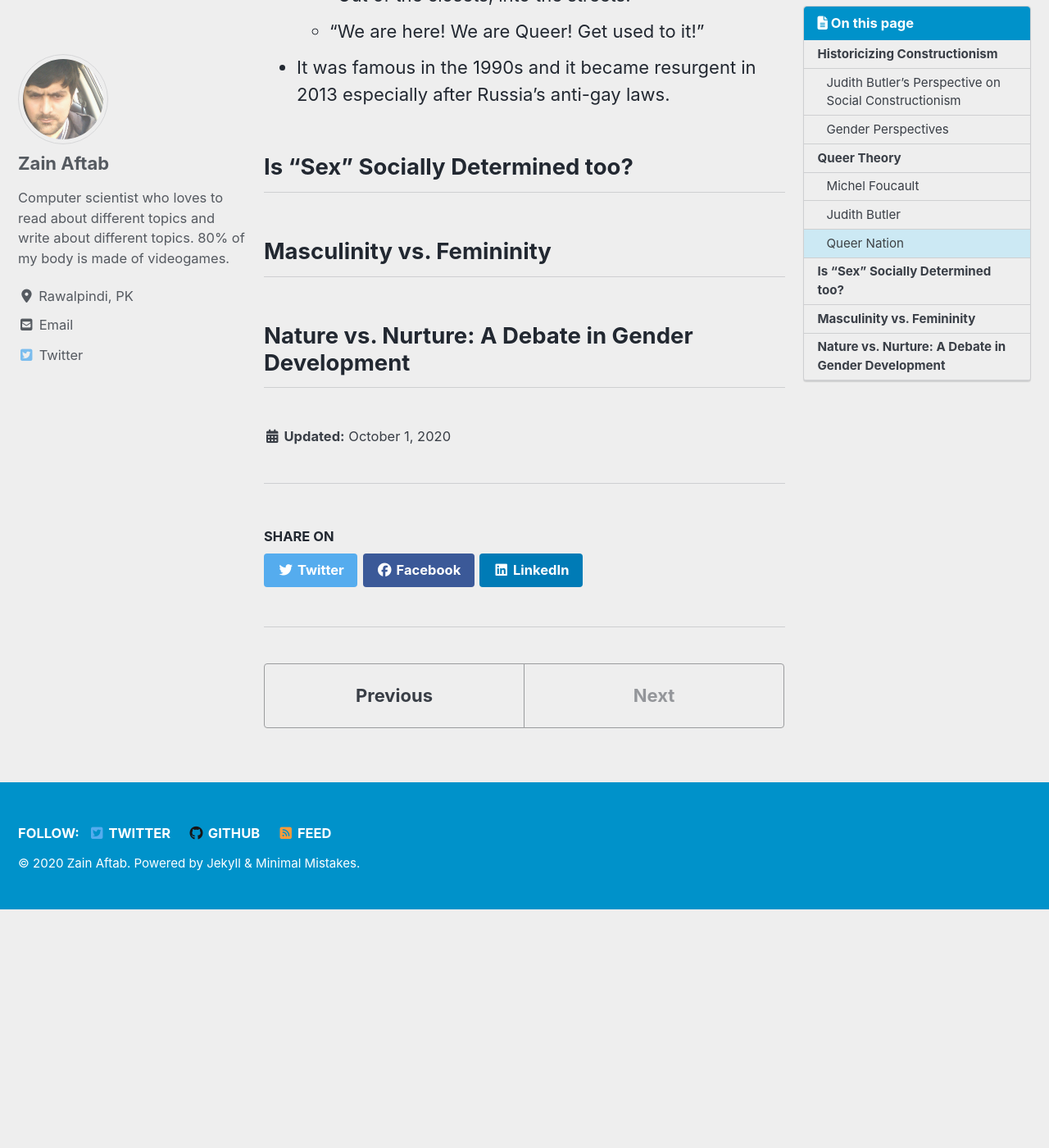
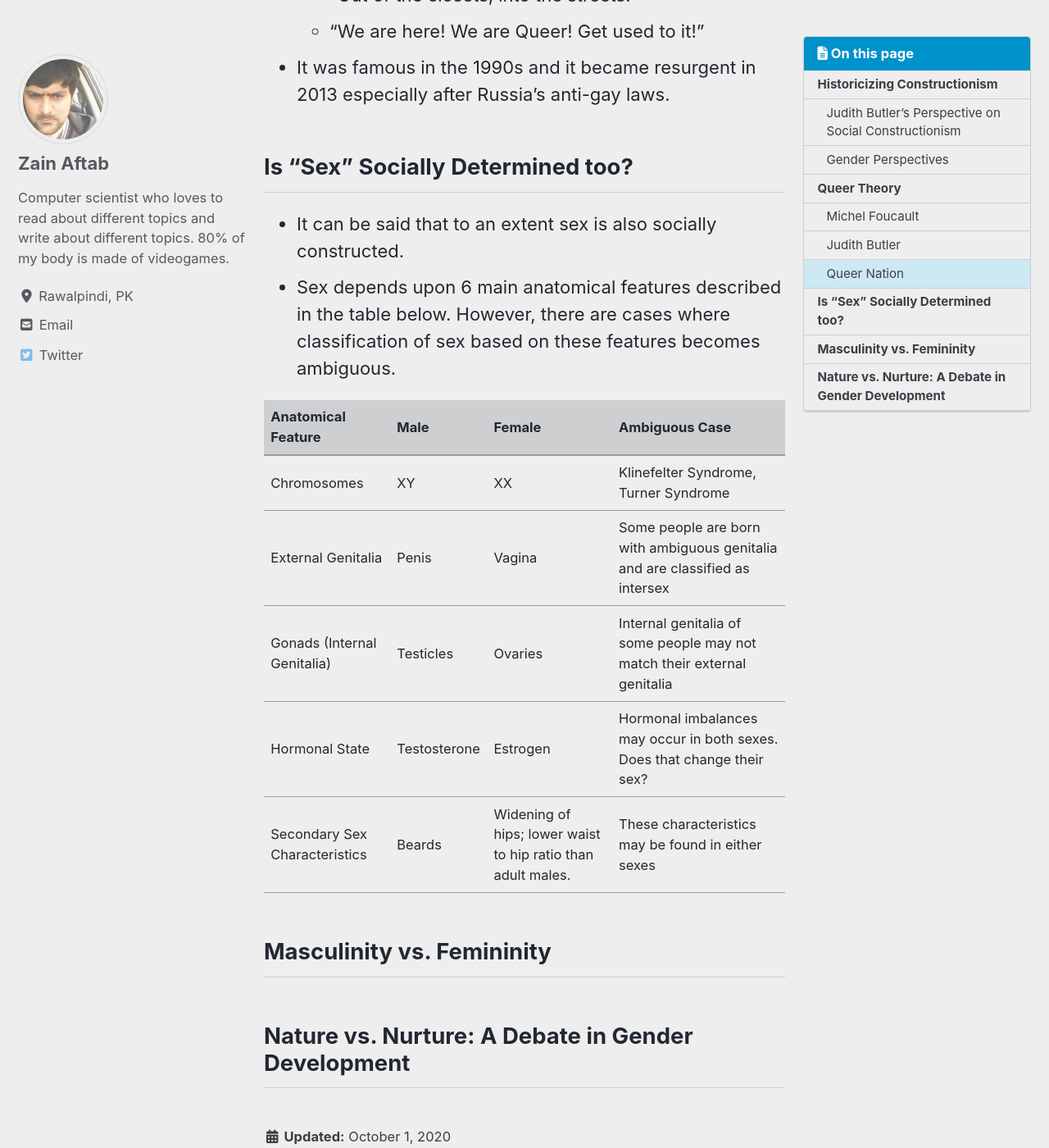
Before and after one commit to zainaftab2225/zainaftab2225.github.io, a Jekyll site: the page built from _genderstudies/social-construction-of-gender.md, in a window 1280 px wide and 1400 px high, scrolled down 9514 px. Shown: the whole window at 82% size. Built offline with Jekyll 4.4.1, drawn with Linux system fonts in a browser that asks for light colours; cached includes are drawn as plain includes; nearby versions of some CDN libraries; before the commit the page ends 10623 px from its top, so only the background shows below that.

Commit message:
website updates

```diff
--- a/_genderstudies/social-construction-of-gender.md
+++ b/_genderstudies/social-construction-of-gender.md
@@ -94,6 +94,18 @@ date: 2020-10-1
 
 ## Is "Sex" Socially Determined too?
 
+- It can be said that to an extent sex is also socially constructed.
+- Sex depends upon 6 main anatomical features described in the table below. However, there are cases where classification of sex based on these features becomes ambiguous.
+
+| Anatomical Feature | Male | Female | Ambiguous Case |
+|------- | ---------| ------- | ---------|
+| Chromosomes | XY  | XX |  Klinefelter Syndrome, Turner Syndrome |
+| External Genitalia | Penis | Vagina | Some people are born with ambiguous genitalia and are classified as intersex |
+| Gonads (Internal Genitalia) | Testicles | Ovaries | Internal genitalia of some people may not match their external genitalia |
+| Hormonal State | Testosterone  | Estrogen | Hormonal imbalances may occur in both sexes. Does that change their sex? |
+| Secondary Sex Characteristics | Beards  | Widening of hips; lower waist to hip ratio than adult males. |  These characteristics may be found in either sexes |
+
+
 ## Masculinity vs. Femininity
 
 ## Nature vs. Nurture: A Debate in Gender Development
```
